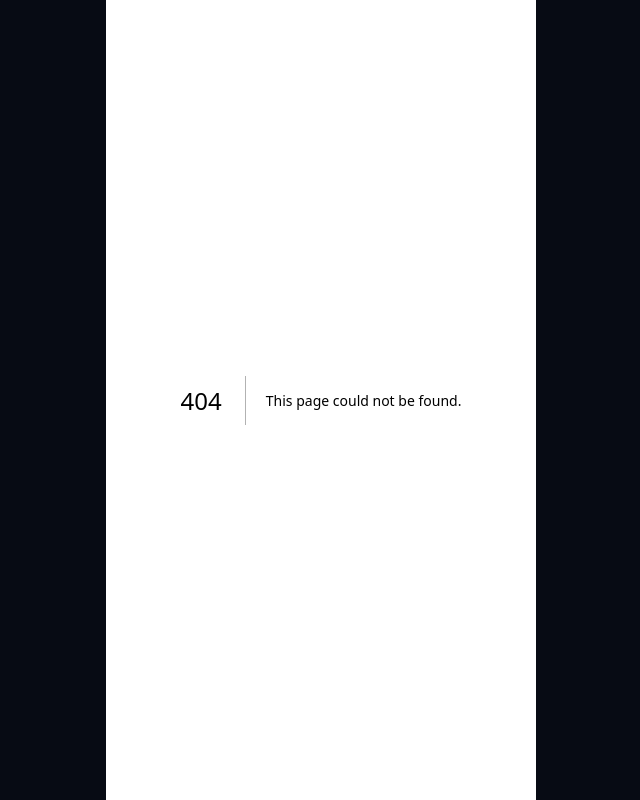
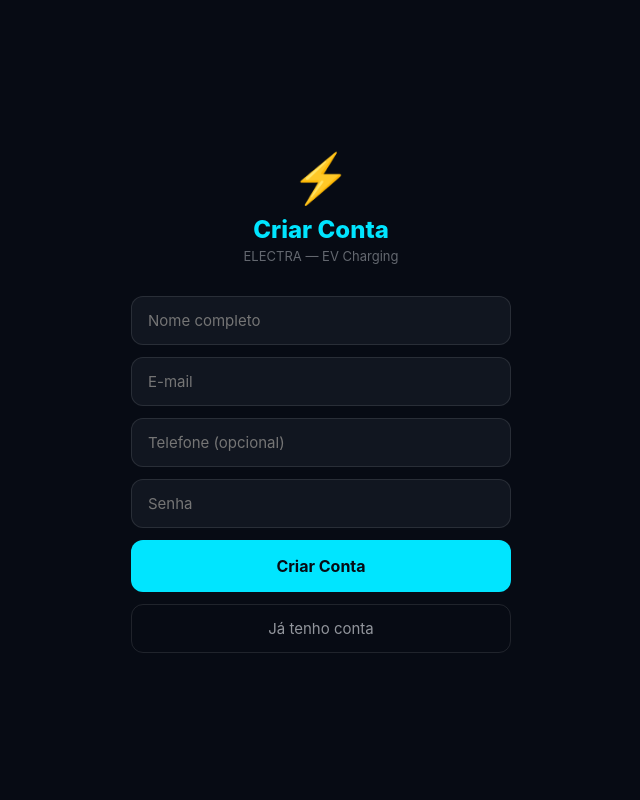
Before and after one commit to taleshack-prog/electra_pwa_user, a Next.js app: page /cadastro in a window 1280 px wide. Before the commit this address had no page. Shown: the whole page, without its empty margins (319-959 px from the left). Built offline with nearby package versions, Linux system fonts and the light colour scheme.

Commit message:
feat: página de cadastro

```diff
--- /dev/null
+++ b/app/cadastro/page.tsx
@@ -0,0 +1,64 @@
+'use client';
+import { useState } from 'react';
+import { useRouter } from 'next/navigation';
+
+export default function CadastroPage() {
+  const router = useRouter();
+  const [nome, setNome] = useState('');
+  const [email, setEmail] = useState('');
+  const [senha, setSenha] = useState('');
+  const [telefone, setTelefone] = useState('');
+  const [loading, setLoading] = useState(false);
+  const [erro, setErro] = useState('');
+
+  const cadastrar = async () => {
+    setLoading(true); setErro('');
+    try {
+      const r = await fetch('https://electra-dashboard-steel.vercel.app/api/auth/register', {
+        method: 'POST',
+        headers: { 'Content-Type': 'application/json' },
+        body: JSON.stringify({ name: nome, email, password: senha, phone: telefone }),
+      });
+      const d = await r.json();
+      if (d.ok) {
+        localStorage.setItem('electra_token', d.token);
+        localStorage.setItem('electra_user', JSON.stringify(d.user));
+        router.push('/home');
+      } else {
+        setErro(d.error || 'Erro ao cadastrar');
+      }
+    } catch { setErro('Erro de conexão'); }
+    setLoading(false);
+  };
+
+  return (
+    <div style={{ minHeight: '100vh', background: '#070B14', display: 'flex', flexDirection: 'column', alignItems: 'center', justifyContent: 'center', padding: 24 }}>
+      <div style={{ fontSize: 48, marginBottom: 8 }}>⚡</div>
+      <h1 style={{ color: '#00E5FF', fontSize: 24, fontWeight: 800, marginBottom: 4 }}>Criar Conta</h1>
+      <p style={{ color: 'rgba(238,242,247,0.4)', fontSize: 13, marginBottom: 32 }}>ELECTRA — EV Charging</p>
+
+      <div style={{ width: '100%', maxWidth: 380 }}>
+        {[
+          { placeholder: 'Nome completo', value: nome, onChange: setNome, type: 'text' },
+          { placeholder: 'E-mail', value: email, onChange: setEmail, type: 'email' },
+          { placeholder: 'Telefone (opcional)', value: telefone, onChange: setTelefone, type: 'tel' },
+          { placeholder: 'Senha', value: senha, onChange: setSenha, type: 'password' },
+        ].map((f, i) => (
+          <input key={i} type={f.type} placeholder={f.placeholder} value={f.value}
+            onChange={e => f.onChange(e.target.value)}
+            style={{ width: '100%', padding: '14px 16px', background: '#111620', border: '1px solid rgba(255,255,255,0.1)', borderRadius: 12, color: '#EEF2F7', fontSize: 15, marginBottom: 12 }}
+          />
+        ))}
+        {erro && <p style={{ color: '#FF3B5C', fontSize: 13, marginBottom: 12, textAlign: 'center' }}>{erro}</p>}
+        <button onClick={cadastrar} disabled={loading}
+          style={{ width: '100%', padding: 16, background: '#00E5FF', borderRadius: 12, color: '#070B14', fontSize: 16, fontWeight: 700, marginBottom: 12 }}>
+          {loading ? 'Criando conta...' : 'Criar Conta'}
+        </button>
+        <button onClick={() => router.push('/login')}
+          style={{ width: '100%', padding: 14, background: 'transparent', border: '1px solid rgba(255,255,255,0.1)', borderRadius: 12, color: 'rgba(238,242,247,0.6)', fontSize: 15 }}>
+          Já tenho conta
+        </button>
+      </div>
+    </div>
+  );
+}
```
Also changed, not shown: public/sw.js.
